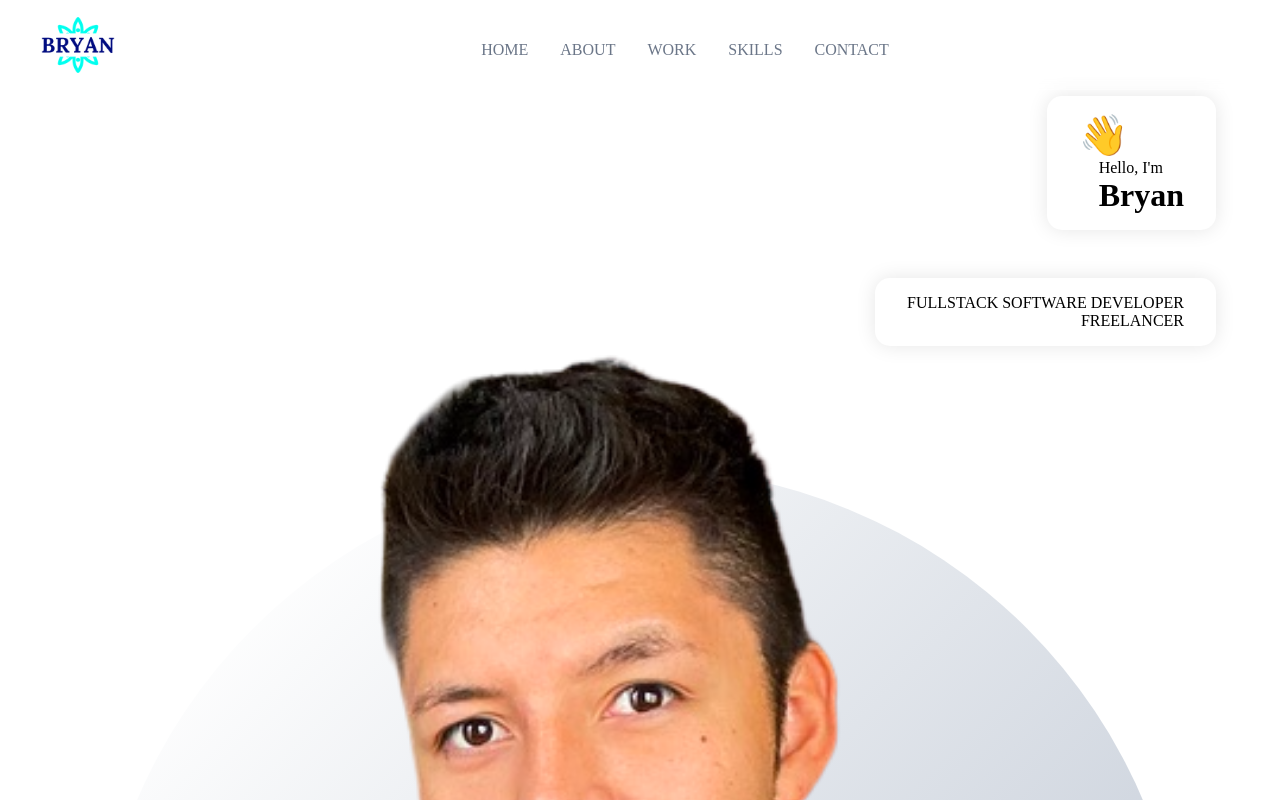
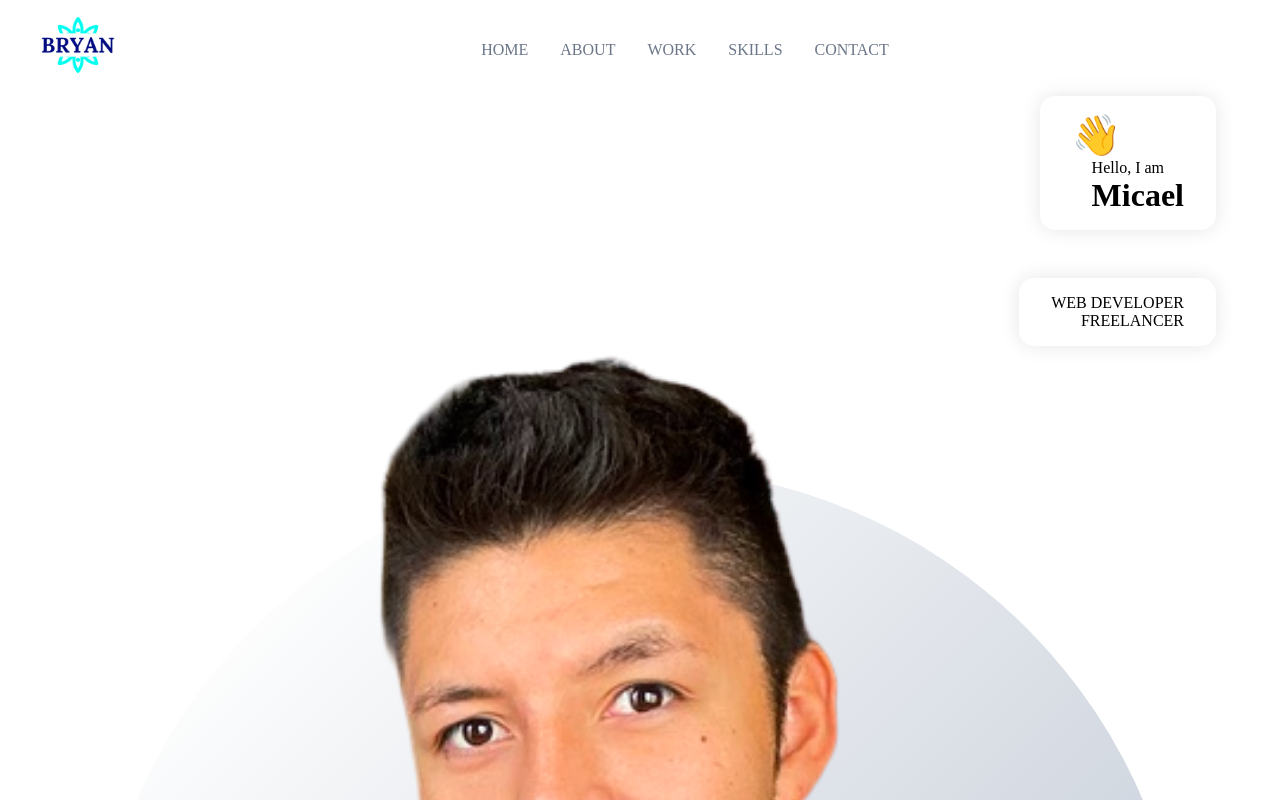
Before and after one commit to brosmar18/portfolio-frontend, a React (Create React App) app: page / in a window 1280 px wide. Shown: the top 800 px of the page. Built offline with nearby package versions, Linux system fonts and the light colour scheme.

Commit message:
header styles completed

```diff
--- a/src/container/Header/Header.jsx
+++ b/src/container/Header/Header.jsx
@@ -3,7 +3,6 @@ import { motion } from 'framer-motion';
 
 import { images } from '../../constants';
 import './Header.scss';
-
 
 const scaleVariants = {
   whileInView: {
@@ -27,13 +26,13 @@ const scaleVariants = {
         <div className="badge-cmp app__flex">
           <span>👋</span>
           <div style={{ marginLeft: 20 }}>
-              <p className="p-text">Hello, I'm</p>
-              <h1 className="head-text">Bryan</h1>
+            <p className="p-text">Hello, I am</p>
+            <h1 className="head-text">Micael</h1>
           </div>
         </div>
 
         <div className="tag-cmp app__flex">
-            <p className="p-text">FullStack Software Developer</p>
+          <p className="p-text">Web Developer</p>
           <p className="p-text">Freelancer</p>
         </div>
       </div>
```
Also changed, not shown: src/container/Header/Header.scss (line endings or trailing spaces). Lines whose indentation alone changed are shown as unchanged.
